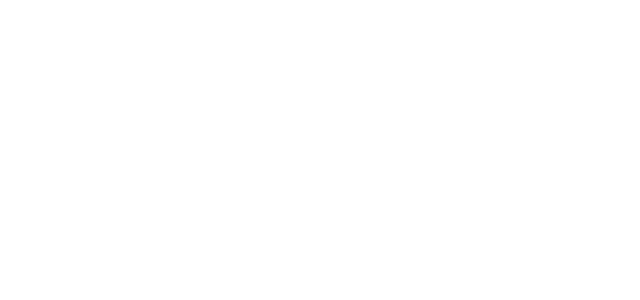
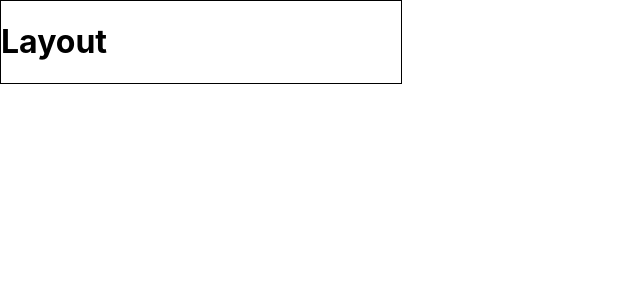
Before and after one commit to malashta/test-react-application, a React (Create React App) app: page / in a window 1280 px wide. Shown: the top 300 px of the page, without its empty margins (0-640 px from the left). Built offline with nearby package versions, Linux system fonts and the light colour scheme.

Commit message:
add layout

```diff
--- a/src/App.js
+++ b/src/App.js
@@ -1,10 +1,13 @@
 import React from 'react';
+import Layout from './hoc/Layout/Layout'
 
 function App() {
   return (
-    <div className="App">
-
-    </div>
+    <Layout>
+      <div style={{width: 400, border: '1px solid black'}}>
+        <h1>Layout</h1>
+      </div>
+    </Layout>
   );
 }
 
--- /dev/null
+++ b/src/hoc/Layout/Layout.css
@@ -0,0 +1,11 @@
+.Layout {
+  height: 100vh;
+  display: flex;
+  flex-direction: column;
+}
+
+.Layout main {
+  display: flex;
+  flex-direction: column;
+  flex-grow: 1;
+}
--- /dev/null
+++ b/src/hoc/Layout/Layout.js
@@ -0,0 +1,16 @@
+import React, {Component} from 'react';
+
+class Layout extends Component {
+  render() {
+    return (
+      <div>
+
+        <main>
+          { this.props.children }
+        </main>
+      </div>
+    )
+  }
+}
+
+export default Layout
```
Also changed, not shown: 1 other file (tests, documents, lock files or other folders).
